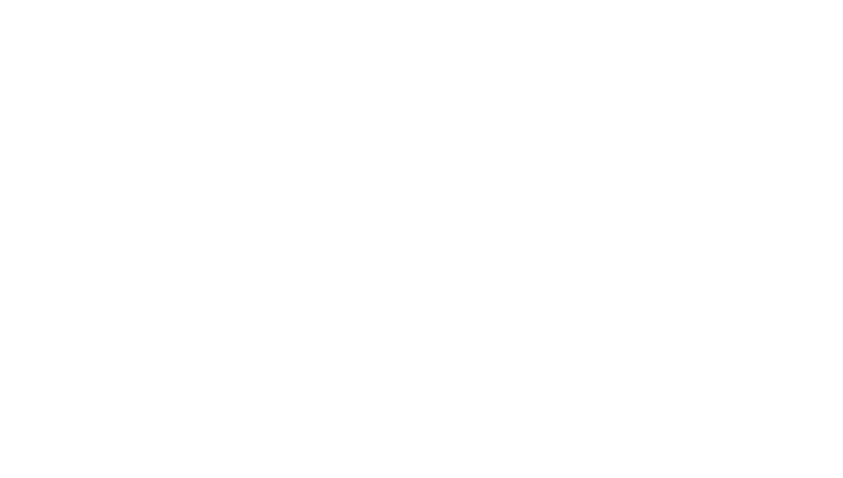
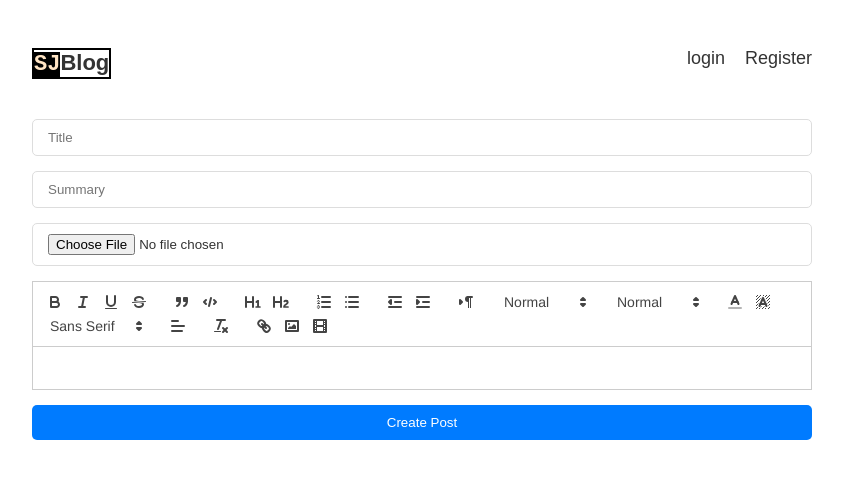
Before and after one commit to sivajisj/MERN-APPS-SJ, a React (Vite) app in the folder SjBlog/client/: page /create in a window 1280 px wide. Before the commit this address had no page. Shown: the top 478 px of the page, without its empty margins (218-1061 px from the left). Built offline with nearby package versions, Linux system fonts and the light colour scheme; no server answers.

Commit message:
create post component is implemented

```diff
--- a/SjBlog/client/package.json
+++ b/SjBlog/client/package.json
@@ -13,6 +13,7 @@
     "react": "^18.2.0",
     "react-dom": "^18.2.0",
     "react-icons": "^4.11.0",
+    "react-quill": "^2.0.0",
     "react-router-dom": "^6.17.0"
   },
   "devDependencies": {
--- a/SjBlog/client/src/App.css
+++ b/SjBlog/client/src/App.css
@@ -154,7 +154,7 @@ button {
   }
 }
 
-form h1 {
+form.login h1 , form.register h1 {
   text-align: center;
   margin-bottom: 25px;
   font-size: 24px; /* Adjust the size as needed */
--- a/SjBlog/client/src/App.jsx
+++ b/SjBlog/client/src/App.jsx
@@ -9,6 +9,7 @@ import IndexPage from './Pages/IndexPage';
 import {UserContextProvider} from './UserContext'
 import Login from './Pages/LoginPage';
 import RegisterPage from './Pages/RegisterPage';
+import CreatePost from './Pages/CreatePost';
 function App() {
 
   return (
@@ -19,6 +20,7 @@ function App() {
 
       <Route path='/login' element={<Login/>}/>
       <Route path="/register" element={<RegisterPage/>}/>
+      <Route path="/create" element={<CreatePost/>}/>
       </Route>
 
    </Routes>
--- /dev/null
+++ b/SjBlog/client/src/Pages/CreatePost.jsx
@@ -0,0 +1,27 @@
+import React, { useState } from 'react'
+import ReactQuill from 'react-quill'
+import {modules, formats} from '../components/Features'
+import 'react-quill/dist/quill.snow.css'
+const CreatePost = () => {
+    const [title , setTitle] = useState('')
+    const [summary, setSummary] = useState('')
+    const [content , setContent] = useState('')
+
+  return (
+
+    <form>
+        <input type="title" placeholder='Title' value={title} onChange={e =>setTitle(e.target.value)} />
+        <input type="titsummaryle" placeholder='Summary' />
+        <input type="file" />
+
+        <ReactQuill
+    value={content}
+    modules={modules}  formats={formats}
+/>
+        <button style={{marginTop: '15px'}}>Create Post</button>
+
+    </form>
+  )
+}
+
+export default CreatePost
--- /dev/null
+++ b/SjBlog/client/src/components/Features.js
@@ -0,0 +1,29 @@
+export const modules = {
+    toolbar: [
+      ['bold', 'italic', 'underline', 'strike'],
+      ['blockquote', 'code-block'],
+      [{ 'header': 1 }, { 'header': 2 }],
+      [{ 'list': 'ordered'}, { 'list': 'bullet' }],
+      [{ 'indent': '-1'}, { 'indent': '+1' }],
+      [{ 'direction': 'rtl' }],
+      [{ 'size': ['small', false, 'large', 'huge'] }],
+      [{ 'header': [1, 2, 3, 4, 5, 6, false] }],
+      [{ 'color': [] }, { 'background': [] }],
+      [{ 'font': [] }],
+      [{ 'align': [] }],
+      ['clean'],
+      ['link', 'image', 'video']
+    ]
+  };
+
+  export const formats = [
+    'header',
+    'bold', 'italic', 'underline', 'strike', 'blockquote',
+    'list', 'bullet', 'indent',
+    'link', 'image', 'video',
+    'code-block',
+    'font', 'size',
+    'color', 'background',
+    'align',
+    'clean'
+  ];
--- a/SjBlog/client/src/components/Header.jsx
+++ b/SjBlog/client/src/components/Header.jsx
@@ -1,5 +1,6 @@
 import React, { useContext, useEffect, useState } from 'react'
 import { Link } from 'react-router-dom'
+import { FaPlus, FaSignOutAlt } from "react-icons/fa";
 import { UserContext } from '../UserContext'
 
 const Header = () => {
@@ -35,8 +36,12 @@ const Header = () => {
       <nav>
         {username && (
           <>
-          <Link to='/create' >Create new Post</Link>
-          <a href="" onClick={logout}>Logout</a>
+           <Link to='/create'>
+                            <FaPlus /> Create new Post
+                        </Link>
+                        <a href="" onClick={logout}>
+                            <FaSignOutAlt /> Logout
+                        </a>
           </>
         )}
         {!username && (
```
Also changed, not shown: 1 other file (tests, documents, lock files or other folders).
